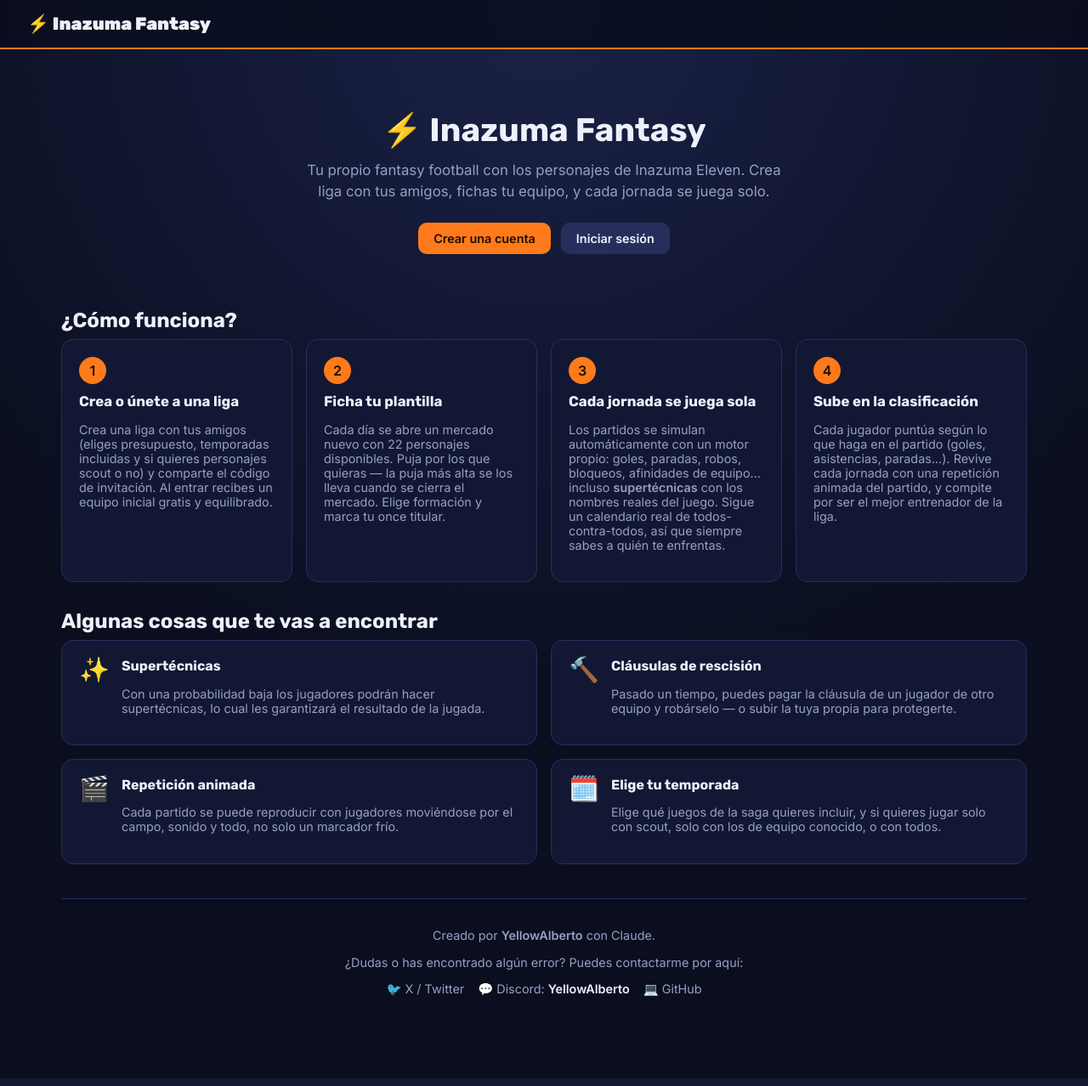
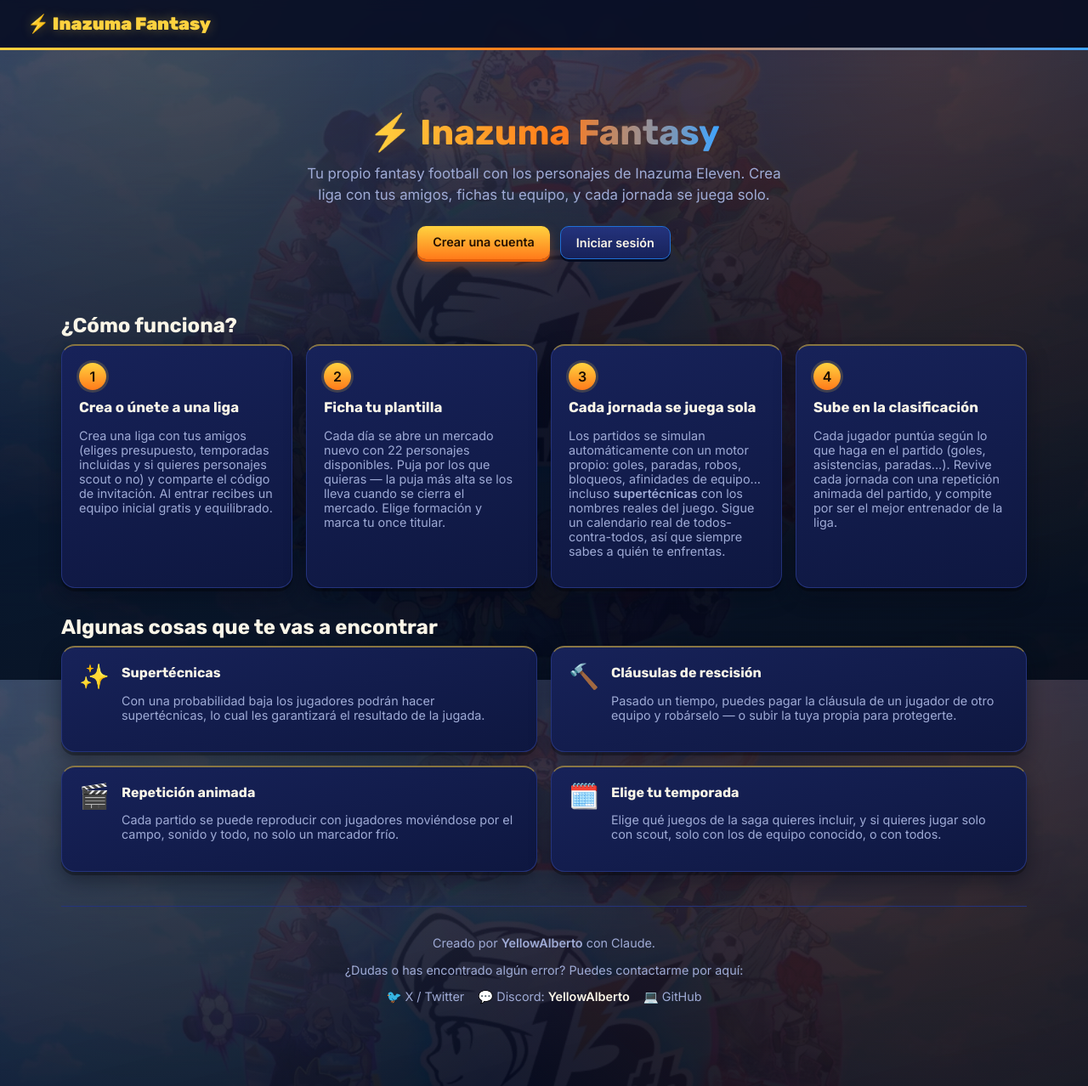
Before and after one commit to YellowAlberto/Inazuma-Fantasy, a Flask app: page / in a window 1280 px wide. Shown: the whole page at 85% size. Run offline with Flask 3, Linux system fonts and the light colour scheme; parts of the project's set-up code (start-up, migrations or seed data) failed here and were passed over.

Commit message:
Cambios background

```diff
--- a/static/style.css
+++ b/static/style.css
@@ -1,15 +1,20 @@
 :root {
-  --navy-900: #0a0e1f;
-  --navy-800: #121834;
-  --navy-700: #1a2247;
-  --navy-600: #262f5c;
+  /* Blue base tones (replaces the old plain navy) */
+  --navy-900: #060c22;
+  --navy-800: #0e1740;
+  --navy-700: #172259;
+  --navy-600: #24337d;
+  /* Inazuma trio: yellow, orange, blue */
+  --yellow: #ffd23f;
+  --yellow-dark: #f0b400;
   --orange: #ff7a1a;
   --orange-dark: #e8600a;
-  --blue-accent: #2f8fff;
+  --blue-accent: #3fa4ff;
+  --blue-accent-dark: #1f6fd6;
   --green: #33c07a;
   --red: #ff4d5e;
-  --text-light: #eef1fb;
-  --text-muted: #97a0c3;
+  --text-light: #fbf6e8;
+  --text-muted: #9fabd6;
   --font-head: 'Rubik', sans-serif;
   --font-body: 'Inter', sans-serif;
 }
@@ -19,7 +24,15 @@
 body {
   margin: 0;
   font-family: var(--font-body);
-  background: radial-gradient(circle at top, var(--navy-700), var(--navy-900) 60%);
+  background:
+    radial-gradient(circle at 15% 0%, rgba(255, 210, 63, 0.18), transparent 45%),
+    radial-gradient(circle at 85% 8%, rgba(255, 122, 26, 0.2), transparent 50%),
+    linear-gradient(165deg, rgba(23, 34, 89, 0.88) 0%, rgba(6, 12, 34, 0.94) 55%, rgba(5, 8, 21, 0.97) 100%),
+    url('img/hero-bg.webp');
+  background-repeat: no-repeat, no-repeat, no-repeat, no-repeat;
+  background-position: top, top, top, top center;
+  background-size: auto, auto, auto, cover;
+  background-attachment: fixed, fixed, fixed, fixed;
   color: var(--text-light);
   min-height: 100vh;
 }
@@ -40,18 +53,21 @@ a:hover { text-decoration: underline; }
   align-items: center;
   justify-content: space-between;
   padding: 16px 32px;
-  background: rgba(10, 14, 31, 0.85);
-  border-bottom: 2px solid var(--orange);
+  background: rgba(6, 12, 34, 0.88);
+  border-bottom: 3px solid transparent;
+  border-image: linear-gradient(90deg, var(--yellow), var(--orange), var(--blue-accent)) 1;
   position: sticky;
   top: 0;
   z-index: 10;
+  backdrop-filter: blur(6px);
 }
 .navbar-brand {
   font-family: var(--font-head);
   font-weight: 900;
   font-size: 1.3rem;
-  color: var(--text-light) !important;
+  color: var(--yellow) !important;
   text-decoration: none !important;
+  text-shadow: 0 0 14px rgba(255, 210, 63, 0.35);
 }
 .navbar-links { display: flex; align-items: center; gap: 18px; }
 .navbar-user { color: var(--text-muted); font-size: 0.9rem; display: inline-flex; align-items: center; gap: 6px; text-decoration: none; }
@@ -105,31 +121,52 @@ a:hover { text-decoration: underline; }
 .btn {
   display: inline-block;
   font-family: var(--font-body);
-  font-weight: 600;
+  font-weight: 700;
   font-size: 0.9rem;
   padding: 10px 18px;
   border-radius: 10px;
   border: none;
   cursor: pointer;
   text-decoration: none !important;
-  transition: transform 0.1s ease, opacity 0.1s ease;
+  transition: transform 0.1s ease, opacity 0.1s ease, box-shadow 0.1s ease;
 }
-.btn:active { transform: scale(0.97); }
+.btn:active { transform: translateY(2px); }
 .btn:disabled { opacity: 0.4; cursor: not-allowed; }
-.btn-primary { background: var(--orange); color: #1a0d00; }
-.btn-primary:hover:not(:disabled) { background: var(--orange-dark); }
-.btn-secondary { background: var(--navy-600); color: var(--text-light); }
+.btn-primary {
+  background: linear-gradient(180deg, var(--yellow) 0%, var(--orange) 100%);
+  color: #241000;
+  box-shadow: 0 3px 0 var(--orange-dark), 0 6px 14px rgba(255, 122, 26, 0.35);
+}
+.btn-primary:hover:not(:disabled) { background: linear-gradient(180deg, #ffdd6a 0%, var(--orange-dark) 100%); }
+.btn-primary:active:not(:disabled) { box-shadow: 0 1px 0 var(--orange-dark); }
+.btn-secondary {
+  background: linear-gradient(180deg, var(--navy-600), var(--navy-700));
+  color: var(--text-light);
+  box-shadow: 0 3px 0 var(--navy-900);
+  border: 1px solid var(--blue-accent-dark);
+}
 .btn-secondary:hover { background: var(--navy-700); }
+.btn-secondary:active { box-shadow: 0 1px 0 var(--navy-900); }
 .btn-danger { background: transparent; color: var(--red); border: 1px solid var(--red); }
 .btn-ghost { background: transparent; color: var(--text-muted); border: 1px solid var(--navy-600); }
 .btn-block { width: 100%; text-align: center; }
 
-/* Cards & layout */
+/* Cards & layout ("cajitas") */
 .card {
-  background: var(--navy-800);
+  background: linear-gradient(165deg, var(--navy-700) 0%, var(--navy-800) 100%);
   border: 1px solid var(--navy-600);
-  border-radius: 14px;
+  border-top: 2px solid rgba(255, 210, 63, 0.5);
+  border-radius: 16px;
   padding: 20px;
+  box-shadow: 0 4px 0 rgba(0, 0, 0, 0.3), 0 10px 24px rgba(4, 8, 24, 0.45);
+  transition: transform 0.15s ease, box-shadow 0.15s ease, border-color 0.15s ease;
+}
+.card:hover {
+  border-color: var(--orange);
+}
+a.card:hover, .league-card:hover {
+  transform: translateY(-2px);
+  box-shadow: 0 6px 0 rgba(0, 0, 0, 0.3), 0 14px 28px rgba(4, 8, 24, 0.5);
 }
 .page-header {
   display: flex;
@@ -611,13 +648,16 @@ a:hover { text-decoration: underline; }
 /* Player cards */
 .player-grid { display: grid; grid-template-columns: repeat(auto-fill, minmax(160px, 1fr)); gap: 16px; }
 .player-card {
-  background: var(--navy-800);
+  background: linear-gradient(165deg, var(--navy-700) 0%, var(--navy-800) 100%);
   border: 1px solid var(--navy-600);
   border-radius: 14px;
   overflow: hidden;
   display: flex;
   flex-direction: column;
+  box-shadow: 0 3px 0 rgba(0, 0, 0, 0.3), 0 8px 18px rgba(4, 8, 24, 0.4);
+  transition: border-color 0.15s ease;
 }
+.player-card:hover { border-color: var(--orange); }
 .player-card-top {
   display: flex; justify-content: space-between; align-items: center;
   padding: 8px 10px; border-bottom: 3px solid var(--blue-accent);
@@ -674,7 +714,16 @@ a:hover { text-decoration: underline; }
   text-align: center;
   padding: 48px 16px 32px;
 }
-.home-hero h1 { font-size: 2.4rem; margin: 0 0 12px; }
+.home-hero h1 {
+  font-size: 2.6rem;
+  margin: 0 0 12px;
+  background: linear-gradient(90deg, var(--yellow), var(--orange) 55%, var(--blue-accent));
+  -webkit-background-clip: text;
+  background-clip: text;
+  color: transparent;
+  display: inline-block;
+  filter: drop-shadow(0 2px 12px rgba(255, 122, 26, 0.25));
+}
 .home-hero-tagline {
   color: var(--text-muted);
   font-size: 1.05rem;
@@ -694,13 +743,14 @@ a:hover { text-decoration: underline; }
   width: 32px;
   height: 32px;
   border-radius: 50%;
-  background: var(--orange);
+  background: linear-gradient(180deg, var(--yellow), var(--orange));
   color: #1a0d00;
   font-weight: 700;
   display: flex;
   align-items: center;
   justify-content: center;
   margin-bottom: 10px;
+  box-shadow: 0 0 0 3px rgba(255, 210, 63, 0.18);
 }
 .home-steps h3 { margin: 0 0 6px; font-size: 1.05rem; }
 .home-features {
@@ -748,14 +798,16 @@ a:hover { text-decoration: underline; }
   z-index: 1000;
 }
 .modal-box {
-  background: var(--navy-800);
+  background: linear-gradient(165deg, var(--navy-700) 0%, var(--navy-800) 100%);
   border: 1px solid var(--navy-600);
-  border-radius: 14px;
+  border-top: 2px solid rgba(255, 210, 63, 0.5);
+  border-radius: 16px;
   padding: 24px;
   max-width: 640px;
   width: 100%;
   max-height: 85vh;
   overflow-y: auto;
+  box-shadow: 0 10px 32px rgba(4, 8, 24, 0.6);
 }
 .modal-box h2 { margin: 0 0 8px; }
 .modal-player-grid {
```
Also changed, not shown: static/img/hero-bg.webp (added).
